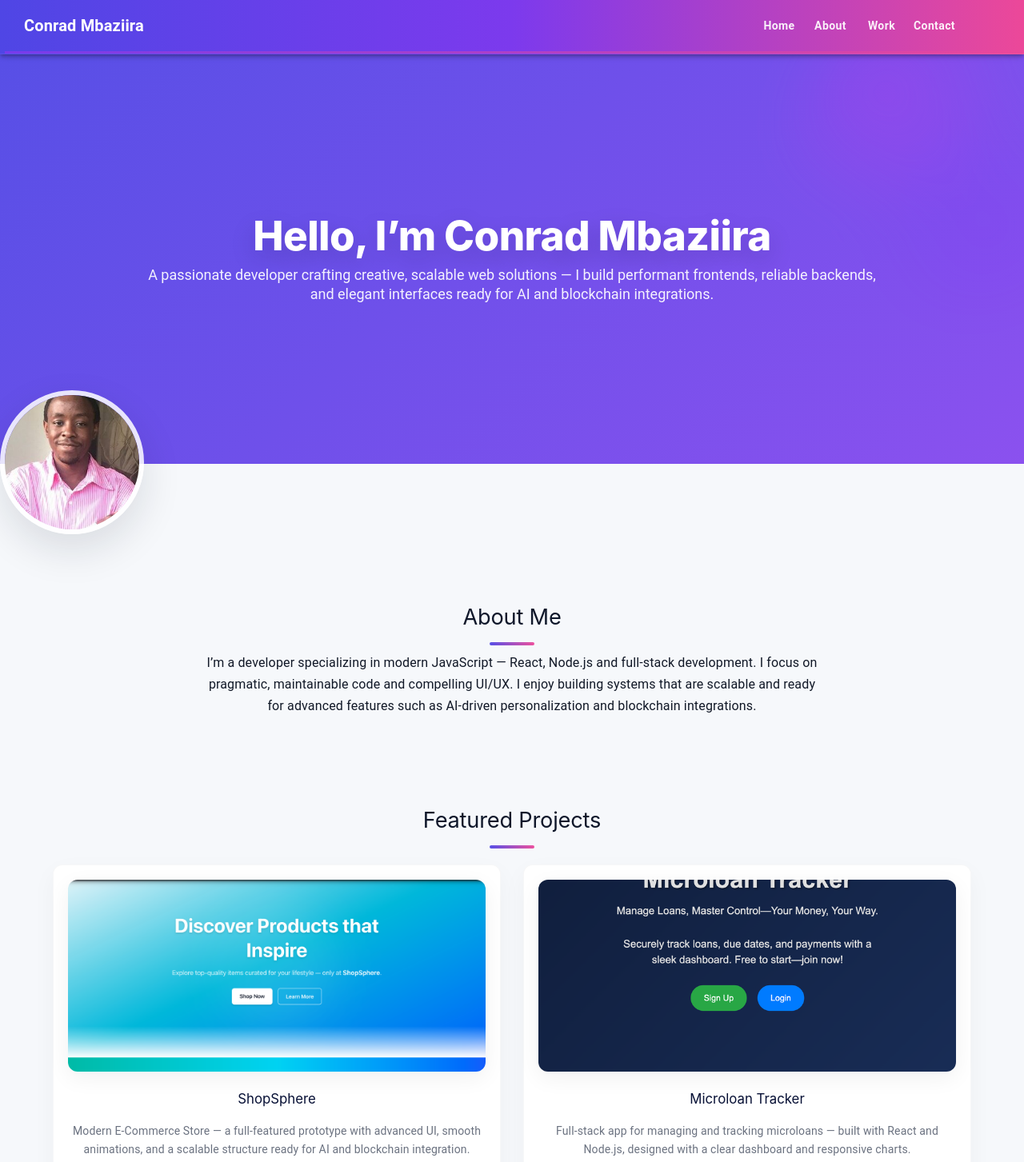
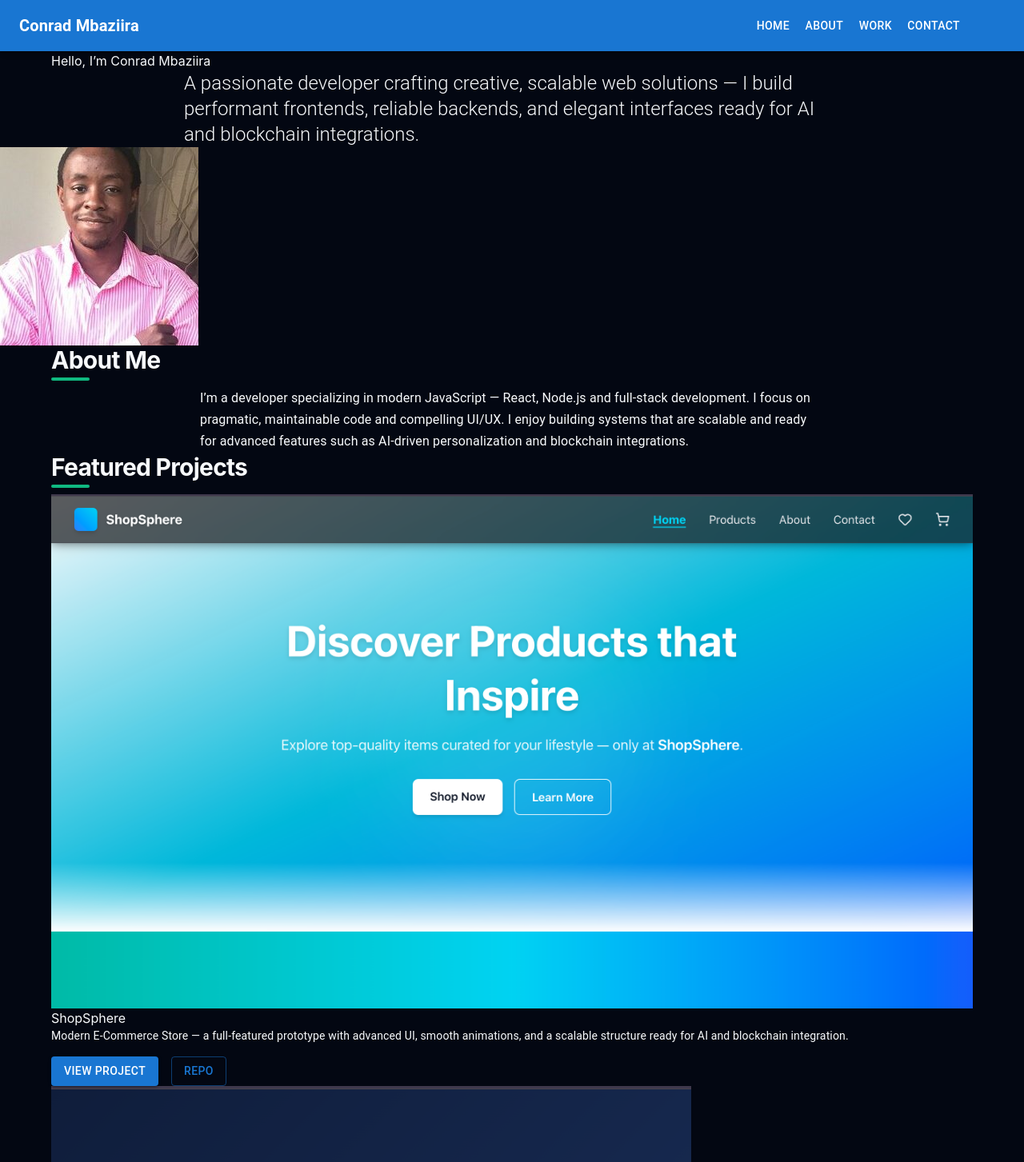
Before and after one commit to ConradPB/portfolio-react-update, a React (Vite) app in the folder portfolio/: page / in a window 1280 px wide. Shown: the top 1453 px of the page at 80% size. Built offline with nearby package versions, Linux system fonts and the light colour scheme; some icons are missing.

Commit message:
theme variables moved into the @theme block

```diff
--- a/portfolio/src/index.css
+++ b/portfolio/src/index.css
@@ -1,284 +1,60 @@
-/* If using Tailwind v4, ensure @import "tailwindcss" is present */
 @import "tailwindcss";
 
-/* ---------- GLOBAL ---------- */
-:root{
-  --bg: #f6f8fb;        /* neutral page background */
-  --muted: #6b7280;     /* muted text */
-  --text: #111827;      /* main text */
-  --indigo-700: #4f46e5;/* primary indigo */
-  --purple-600: #7c3aed;/* purple mid */
-  --pink-500: #ec4899;  /* accent pink */
-  --card: #ffffff;      /* card */
-  --glass: rgba(255,255,255,0.65);
-  --glass-strong: rgba(255,255,255,0.85);
+@theme {
+  --color-brand-bg: #030712;
+  --color-brand-card: #0f172a;
+  --color-brand-accent: #10b981; /* Emerald */
+  --color-brand-text-muted: #94a3b8;
+
+  --font-sans: "Inter", "Poppins", ui-sans-serif, system-ui;
+}
+
+/* ---------- BASE REFINEMENTS ---------- */
+:root {
+  color-scheme: dark;
 }
 
 body {
+  @apply bg-brand-bg text-slate-50 antialiased selection:bg-emerald-500/30;
   margin: 0;
-  font-family: 'Inter', 'Poppins', system-ui, -apple-system, "Segoe UI", Roboto, "Helvetica Neue", Arial;
-  background-color: var(--bg);
-  color: var(--text);
-  -webkit-font-smoothing: antialiased;
-  -moz-osx-font-smoothing: grayscale;
   scroll-behavior: smooth;
 }
 
-/* App root */
-.App {
-  overflow-x: hidden;
-  min-height: 100vh;
-  -webkit-tap-highlight-color: transparent;
+/* ---------- CUSTOM COMPONENTS ---------- */
+.glass-panel {
+  @apply bg-slate-900/40 backdrop-blur-xl border border-white/5 shadow-2xl;
 }
 
-/* ---------- APP BAR ---------- */
-.app-bar {
-  background: linear-gradient(90deg, var(--indigo-700), var(--purple-600), var(--pink-500));
-  box-shadow: 0 8px 28px rgba(16,24,40,0.08);
-  backdrop-filter: blur(6px);
-  border-bottom: 1px solid rgba(255,255,255,0.06);
-  padding: 0 6px;
+.hero-gradient {
+  background: radial-gradient(circle at 50% -20%, #1e293b 0%, #030712 100%);
 }
 
-/* thin accent line */
-.app-bar::after {
-  content: '';
-  display: block;
-  height: 3px;
-  background: linear-gradient(90deg, rgba(124,58,237,0.9), rgba(236,72,153,0.9));
+/* Refined H2 with modern underline */
+h2 {
+  @apply text-3xl font-bold tracking-tight mb-4 relative inline-block;
 }
 
-/* Navbar link tweaks (MUI Buttons will pick these up) */
-.app-bar .MuiButton-root {
-  text-transform: none;
-  font-weight: 600;
-  color: rgba(255,255,255,0.92);
-  transition: transform .18s ease, opacity .18s ease;
-}
-.app-bar .MuiButton-root:hover {
-  transform: translateY(-2px);
-  opacity: .95;
+h2::after {
+  content: '';
+  @apply absolute -bottom-2 left-0 w-12 h-1 bg-brand-accent rounded-full;
 }
 
-/* ---------- HERO / WELCOME ---------- */
-.section { padding: 72px 0; text-align: center; }
-
-.welcome {
-  background: linear-gradient(135deg, rgba(79,70,229,0.95), rgba(124,58,237,0.88));
-  color: white;
-  min-height: 64vh;
-  display: flex;
-  align-items: center;
-  justify-content: center;
-  position: relative;
-  padding: 48px 12px;
-  overflow: hidden;
+/* ---------- ANIMATIONS ---------- */
+.nav-link {
+  @apply relative text-sm font-medium text-slate-400 transition-colors hover:text-white px-3 py-2;
 }
 
-/* hero content */
-.welcome h1 {
-  font-size: clamp(2rem, 4.5vw, 3.2rem);
-  margin: 0;
-  font-weight: 800;
-  letter-spacing: -0.6px;
-  line-height: 1.02;
-  text-shadow: 0 10px 30px rgba(15,23,42,0.18);
+.nav-link::after {
+  content: '';
+  @apply absolute bottom-0 left-0 w-0 h-0.5 bg-brand-accent transition-all duration-300;
 }
 
-.welcome p {
-  margin-top: 12px;
-  font-size: clamp(1rem, 1.6vw, 1.125rem);
-  font-weight: 400;
-  color: rgba(255,255,255,0.92);
-  max-width: 920px;
+.nav-link:hover::after {
+  @apply w-full;
 }
 
-/* subtle decorative gradient blob (purely visual) */
-.welcome::before{
-  content:'';
-  position: absolute;
-  right: -120px;
-  top: -80px;
-  width: 420px;
-  height: 420px;
-  border-radius: 50%;
-  background: radial-gradient(circle at 30% 30%, rgba(236,72,153,0.22), transparent 40%),
-              radial-gradient(circle at 60% 70%, rgba(124,58,237,0.14), transparent 45%);
-  filter: blur(32px);
-  pointer-events: none;
-  mix-blend-mode: overlay;
+/* Profile Image Glow */
+.profile-glow {
+  @apply relative rounded-full p-1 bg-gradient-to-tr from-emerald-500 to-cyan-500;
+  box-shadow: 0 0 40px rgba(16, 185, 129, 0.2);
 }
-
-/* ---------- PROFILE ---------- */
-.profile-pic-container {
-  text-align: center;
-  margin: -92px 0 12px;
-  position: relative;
-  z-index: 30;
-}
-
-.profile-pic {
-  width: 180px;
-  height: 180px;
-  border-radius: 999px;
-  object-fit: cover;
-  border: 6px solid var(--glass-strong);
-  box-shadow: 0 20px 50px rgba(15,23,42,0.12);
-  transition: transform 350ms cubic-bezier(.2,.9,.2,1), box-shadow 350ms ease;
-}
-
-.profile-pic:hover {
-  transform: translateY(-6px) scale(1.03);
-  box-shadow: 0 28px 70px rgba(15,23,42,0.16);
-}
-
-/* ---------- SECTION TITLES ---------- */
-h2 {
-  font-size: 1.7rem;
-  margin-bottom: 8px;
-  color: #0f172a;
-  letter-spacing: -0.2px;
-}
-
-h2::after{
-  content:'';
-  display:block;
-  width:56px;
-  height:4px;
-  margin:10px auto 0;
-  border-radius:3px;
-  background: linear-gradient(90deg, rgba(79,70,229,0.95), rgba(236,72,153,0.95));
-}
-
-/* ---------- WORK / PROJECTS ---------- */
-.work { background: var(--bg); padding-top: 38px; padding-bottom: 60px; }
-
-/* Featured grid: center two cards nicely */
-.featured-grid {
-  display:flex;
-  flex-wrap:wrap;
-  justify-content:center;
-  gap: 28px;
-  margin-top: 20px;
-  align-items: stretch;
-}
-
-/* Featured card */
-.featured{
-  max-width:560px;
-  flex: 1 1 460px;
-  background: linear-gradient(180deg, rgba(255,255,255,0.98), rgba(249,250,255,0.98));
-  border-radius: 18px;
-  padding: 22px;
-  box-shadow: 0 18px 40px rgba(15,23,42,0.06);
-  border: 1px solid rgba(16,24,40,0.04);
-  transition: transform .36s cubic-bezier(.2,.9,.2,1), box-shadow .36s ease, border-color .3s ease;
-  display:flex;
-  flex-direction:column;
-  justify-content: space-between;
-}
-
-.featured:hover{
-  transform: translateY(-12px) scale(1.01);
-  box-shadow: 0 36px 80px rgba(15,23,42,0.09);
-  border-color: rgba(79,70,229,0.12);
-}
-
-/* Featured title */
-.featured h3{ font-size: 1.25rem; margin: 12px 0 8px; color: #0b1220; }
-
-/* images inside cards */
-.project-img{
-  width:100%;
-  height: 240px;
-  object-fit: cover;
-  border-radius: 12px;
-  display:block;
-  margin-bottom: 14px;
-  box-shadow: 0 8px 28px rgba(15,23,42,0.06);
-}
-
-/* Projects grid for lower section: hidden by default (JS handles visibility) */
-.projects-grid {
-  display: grid;
-  grid-template-columns: repeat(auto-fit, minmax(300px, 1fr));
-  gap: 20px;
-  margin-top: 26px;
-  align-items: start;
-  transition: all 420ms ease;
-}
-
-/* Single project tile */
-.project-tile{
-  background: var(--card);
-  padding: 18px;
-  border-radius: 12px;
-  box-shadow: 0 10px 30px rgba(15,23,42,0.04);
-  border: 1px solid rgba(15,23,42,0.03);
-  transition: transform .28s ease, box-shadow .28s ease;
-}
-
-.project-tile:hover{
-  transform: translateY(-6px);
-  box-shadow: 0 22px 50px rgba(15,23,42,0.08);
-}
-
-/* project tile title and text */
-.project-tile h3, .project-tile h3 + p {
-  margin: 8px 0;
-}
-.project-tile h3 { font-size: 1.05rem; color: #071035; }
-.project-tile p, .project-tile .MuiTypography-body2 { color: var(--muted); line-height:1.6; }
-
-/* ---------- BUTTONS ---------- */
-.project-button{
-  border-radius: 10px;
-  font-weight: 700;
-  text-transform: none;
-  transition: transform .18s ease, box-shadow .18s ease, background-color .18s ease;
-}
-
-/* primary filled button style (used on featured cards) */
-.MuiButton-contained {
-  background: linear-gradient(90deg, var(--indigo-700), var(--purple-600));
-  color: white;
-  box-shadow: 0 10px 30px rgba(79,70,229,0.12);
-}
-.MuiButton-contained:hover {
-  box-shadow: 0 18px 46px rgba(124,58,237,0.14);
-  transform: translateY(-2px);
-}
-
-/* outlined buttons (repos / view) */
-.MuiButton-outlined {
-  border-color: rgba(15,23,42,0.06);
-  color: #071035;
-}
-.MuiButton-outlined:hover {
-  border-color: rgba(79,70,229,0.14);
-  background: rgba(79,70,229,0.02);
-}
-
-/* View more button container */
-.view-more-wrap { margin-top: 30px; display:flex; justify-content:center; }
-
-/* ---------- CONTACT ---------- */
-.contact {
-  background: linear-gradient(180deg, rgba(246,248,251,1), rgba(245,247,255,1));
-  padding-bottom: px;
-}
-
-/* footer-ish contact area */
-.contact .MuiTypography-body1 { color: #0b1220; }
-
-/* ---------- ACCESSIBILITY + HELPERS ---------- */
-.fade-in { opacity: 0; transform: translateY(18px); animation: fadeIn .9s ease forwards; }
-@keyframes fadeIn { to { opacity: 1; transform: translateY(0); } }
-
-/* small screens */
-@media (max-width: 900px) {
-  .profile-pic { width: 140px; height: 140px; border-width:5px; }
-  .featured { max-width: 100%; flex-basis: 100%; padding: 18px; }
-  .project-img { height: 180px; }
-  .welcome { min-height: 52vh; padding: 30px 14px; }
-}
```
